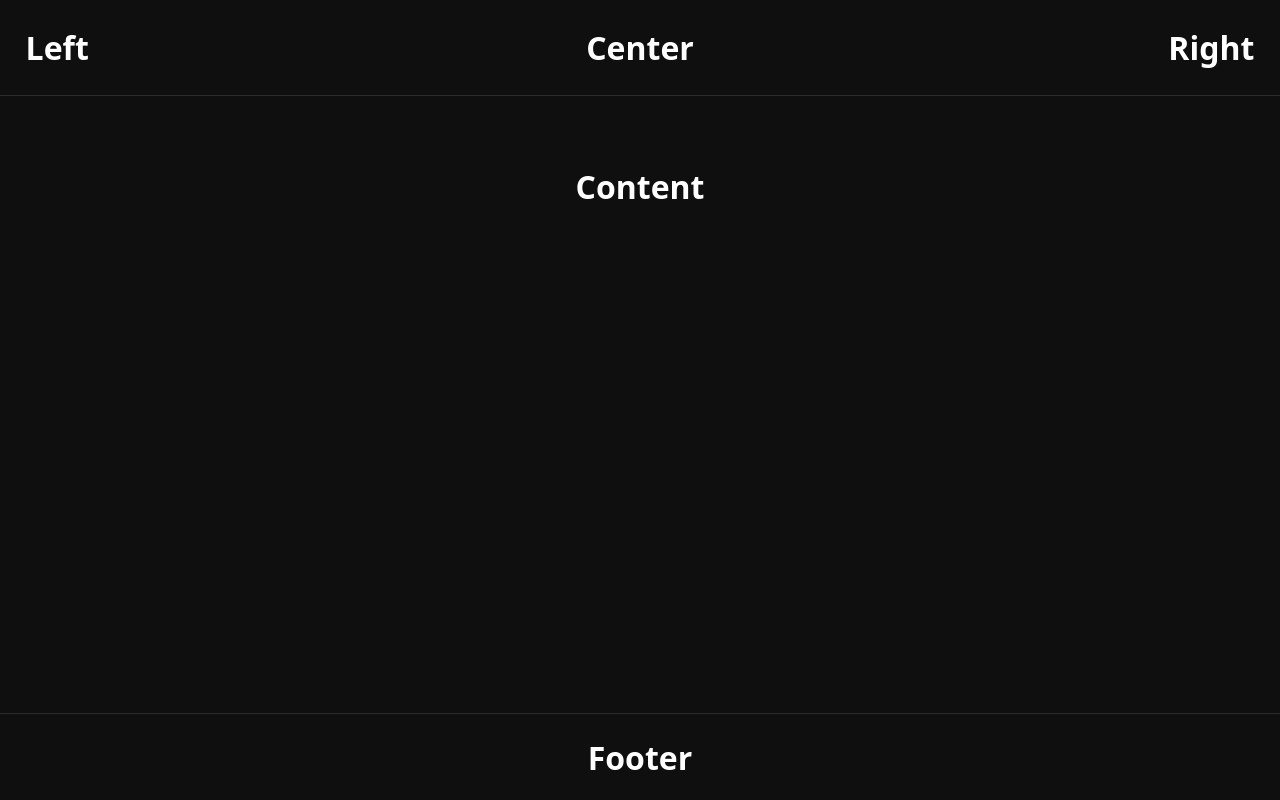
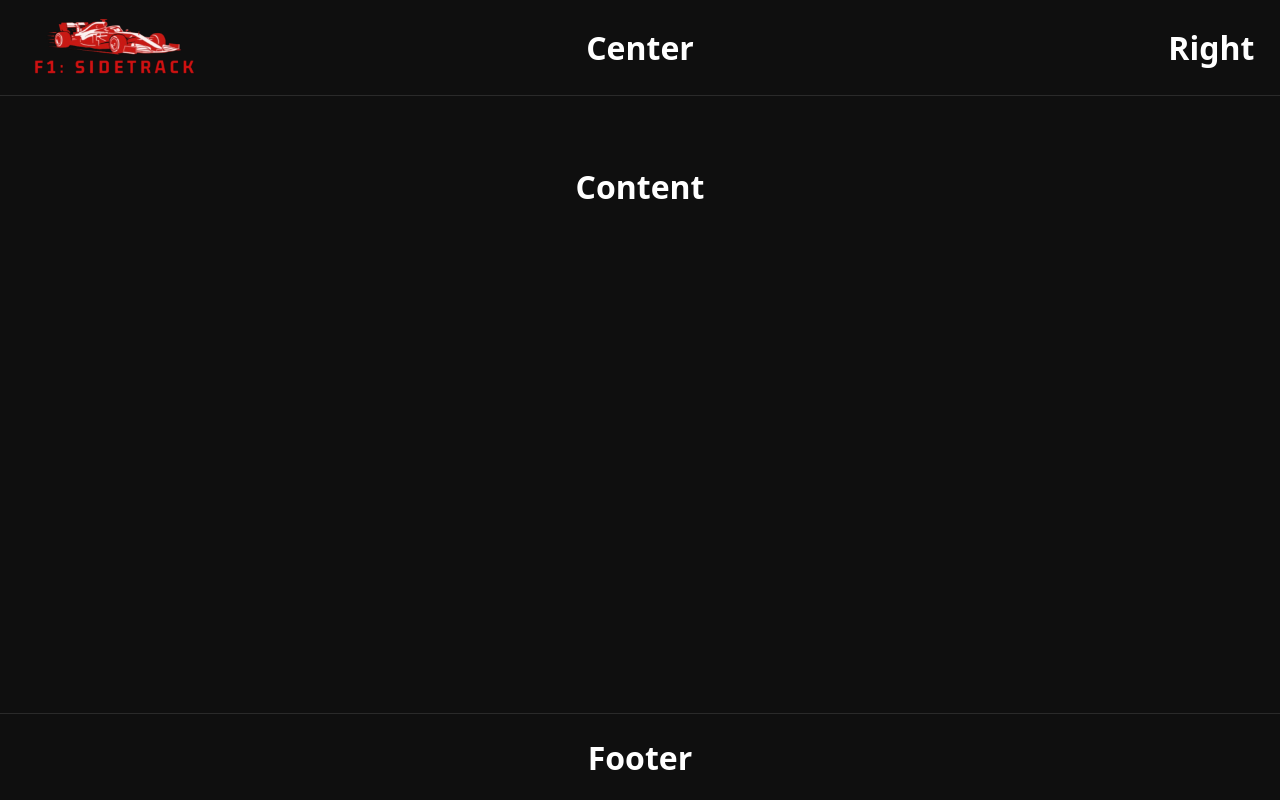
Before and after one commit to HeldyisAE/Proyecto3-F1Sidetrack, a React (Vite) app: page / in a window 1280 px wide. Built offline with nearby package versions, Linux system fonts and the light colour scheme.

Commit message:
Agrega el botón de logo para volver a home

```diff
--- a/src/components/Header.jsx
+++ b/src/components/Header.jsx
@@ -1,11 +1,13 @@
 import '../styles/Header.css'
+
+import LogoButton from './LogoButton';
 
 function Header() {
 
     return(
         <div className="header">
             <div className="left">
-                <h1>Left</h1>
+                <LogoButton />
             </div>
             <div className="center">
                 <h1>Center</h1>
--- /dev/null
+++ b/src/components/LogoButton.jsx
@@ -0,0 +1,24 @@
+import "../styles/LogoButton.css"
+import { useNavigate } from "react-router-dom";
+import F1SidetrackLogo from '../assets/F1SidetrackLogo.png'
+
+
+function LogoButton() {
+    const navigate = useNavigate();
+
+    return(
+        <div className="logobutton-container">
+            <button
+                onClick={() => navigate("/")}
+                className="logo-button"
+            >
+                <img
+                    src={F1SidetrackLogo}
+                    alt='Logo F1: Sidetrack'
+                />
+            </button>
+        </div>
+    )
+}
+
+export default LogoButton;
--- /dev/null
+++ b/src/styles/LogoButton.css
@@ -0,0 +1,43 @@
+.logobutton-container {
+    height: 10vh;
+    min-width: 10vw;
+    display: flex;
+    justify-content: center;
+    align-items: center;
+}
+
+.logo-button {
+    height: 100%;
+    width: 100%;
+    cursor: pointer;
+    position: relative;
+
+    display: flex;
+    justify-content: center;
+    align-items: center;
+
+    background-color: transparent;
+    border: none;
+}
+
+
+.logo-button img {
+    height: auto;
+    width: 164px;
+
+    object-fit: contain;
+}
+
+.logo-button:hover img {
+    opacity: 0.85;
+}
+
+.logo-button:active img {
+    transform: scale(0.98);
+}
+
+.logo-button img {
+    transition:
+        opacity 0.2s ease,
+        transform 0.1s ease;
+}
```
